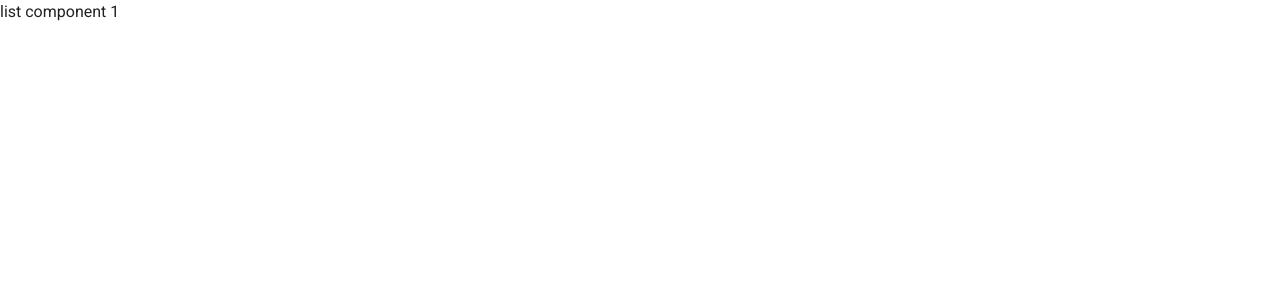
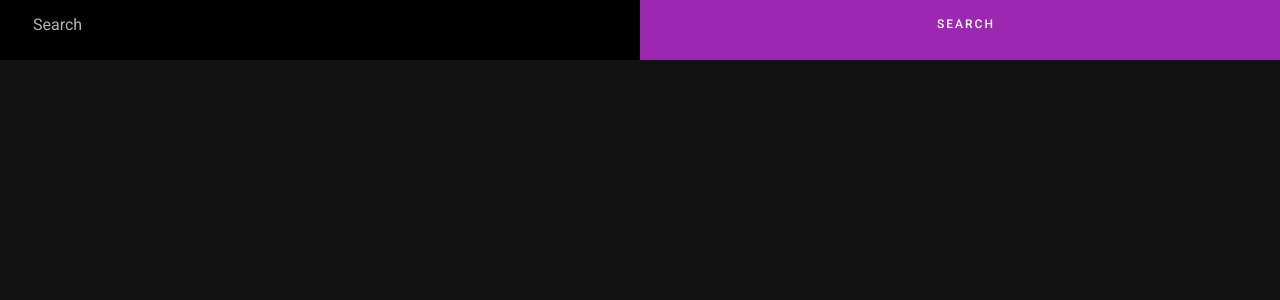
Before and after one commit to aka8921/openBook, a Vue app: page /search/1 in a window 1280 px wide. Shown: the top 300 px of the page. Built offline with nearby package versions, Linux system fonts and the light colour scheme.

Commit message:
quick commit

```diff
--- a/package.json
+++ b/package.json
@@ -8,6 +8,7 @@
     "lint": "vue-cli-service lint"
   },
   "dependencies": {
+    "axios": "^0.19.2",
     "core-js": "^3.6.4",
     "vue": "^2.6.11",
     "vue-router": "^3.1.6",
--- a/src/App.vue
+++ b/src/App.vue
@@ -8,7 +8,9 @@
 
 export default {
   name: 'App',
-
+  created () {
+      this.$vuetify.theme.dark = true
+  },
   components: {
 
   },
--- a/src/main.js
+++ b/src/main.js
@@ -2,11 +2,14 @@ import Vue from 'vue'
 import App from './App.vue'
 import router from './router'
 import vuetify from './plugins/vuetify';
+import axios from 'axios';
 
 Vue.config.productionTip = false
+Vue.prototype.$axios = axios
 
 new Vue({
   router,
   vuetify,
+  axios,
   render: h => h(App)
 }).$mount('#app')
--- a/src/views/List.vue
+++ b/src/views/List.vue
@@ -1,7 +1,114 @@
 <template>
-    <div>
-        list component {{ $route.params.id }}
-    </div>
+    <div class="bg">
+
+        <v-row class="d-flex justify-center red">
+
+
+
+
+          <v-col
+          cols="12"
+          md="6" sm="12" lg="6"
+          class=" pa-0 ma-0 d-flex align-center justify-center black"
+          >
+        <v-text-field
+        class=" ma-0 "
+        background-color="#000"
+          hide-details
+          prepend-icon="mdi-search"
+          single-line
+          v-model="searchTerm"
+          @keyup="getlist( searchTerm )"
+          solo
+          flat
+          label="Search"
+        ></v-text-field>
+          </v-col>
+
+          <v-col
+          cols="12"
+          md="6" sm="12" lg="6"
+          class="purple pa-0 ma-0 d-flex align-center justify-center"
+          >
+        <div
+          class="fullWidth d-flex justify-center align-center "
+          @click="getlist( searchTerm )"
+
+        ><span class="overline py-5">Search</span></div>
+          </v-col>
+          </v-row>
+
+
+    <v-container >
+         <v-row class="d-flex">
+
+
+
+
+          <v-col
+          cols="12"
+          md="4" sm="6" lg="3"
+          v-for="detail in details"
+          :key="detail.cover_i"
+          >
+
+
+
+
+          <!--card starts from here-->
+
+          <v-hover v-slot:default="{ hover }">
+          <v-card
+          class="mx-auto pa-5 "
+          max-width="250"
+          outlined
+          :elevation="hover ? 16 : 2"
+          dark
+
+          >
+
+              <div class="d-flex flex-column justify-center align-center ">
+
+                  <v-img :src="getImgUrl(detail.cover_edition_key)" />
+
+                <span class="headline pt-2">
+                  {{detail.title}}
+                </span>
+                <span class="caption pt-2">
+                  3 editions
+                </span>
+                <span class="overline pt-2">
+
+                  <v-chip
+                    class="ma-2"
+                    color="green"
+                    text-color="white"
+                  >
+
+                      Read Online
+
+                  </v-chip>
+                </span>
+
+                <div class="pa-0 ma-0">
+              </div>
+              </div>
+
+        </v-card>
+        </v-hover>
+        <!--card ends-->
+
+
+
+
+        </v-col>
+
+
+      </v-row>
+
+
+  </v-container>
+  </div>
 </template>
 
 <script>
@@ -9,5 +116,42 @@
 
 export default {
   name: 'List',
+data(){
+    return{
+        searchTerm: "",
+        details: []
+    }
+},
+
+methods:{
+    getlist( searchTerm ){
+
+        // this.$route.params.id = searchTerm
+        // alert(this.$route.params.id )
+        this.$axios(
+          {
+             url : `http://openlibrary.org/search.json`,
+             method : 'GET',
+            params : {
+            q : searchTerm,
+            limit: 20,
+            offset: 0,
+            },
+            })
+            .then(response => {
+              console.log('response')
+              this.details = response.data.docs;
+              console.log(this.details)
+            })
+            .catch( error => {
+              console.log('error')
+                console.log(error);
+            })
+    },
+     getImgUrl(cover) {
+    var image = `https://covers.openlibrary/org/b/id/${cover}-L.jpg`
+    return image
+  }
+}
 }
 </script>
```
Also changed, not shown: 1 other file (tests, documents, lock files or other folders).
